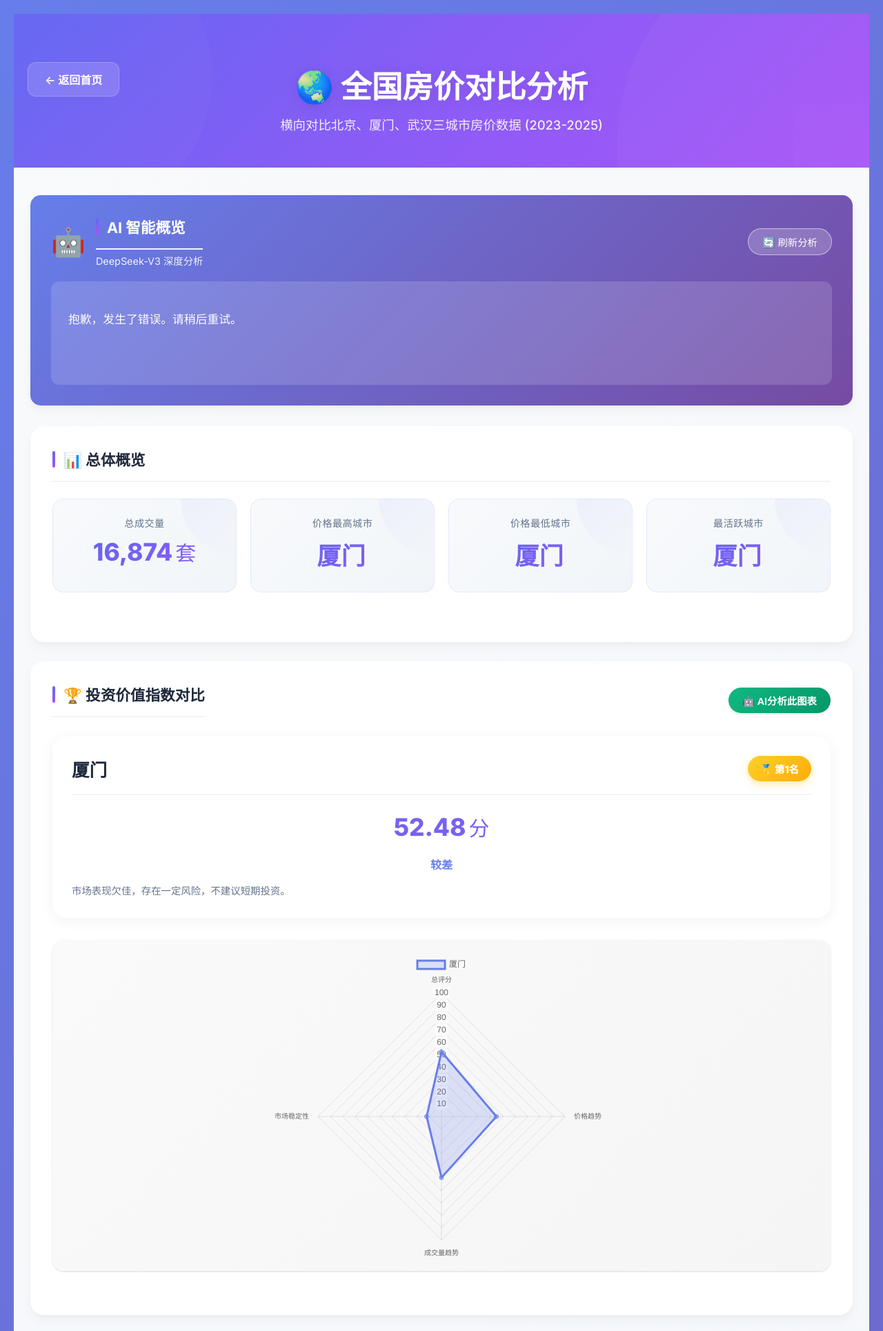
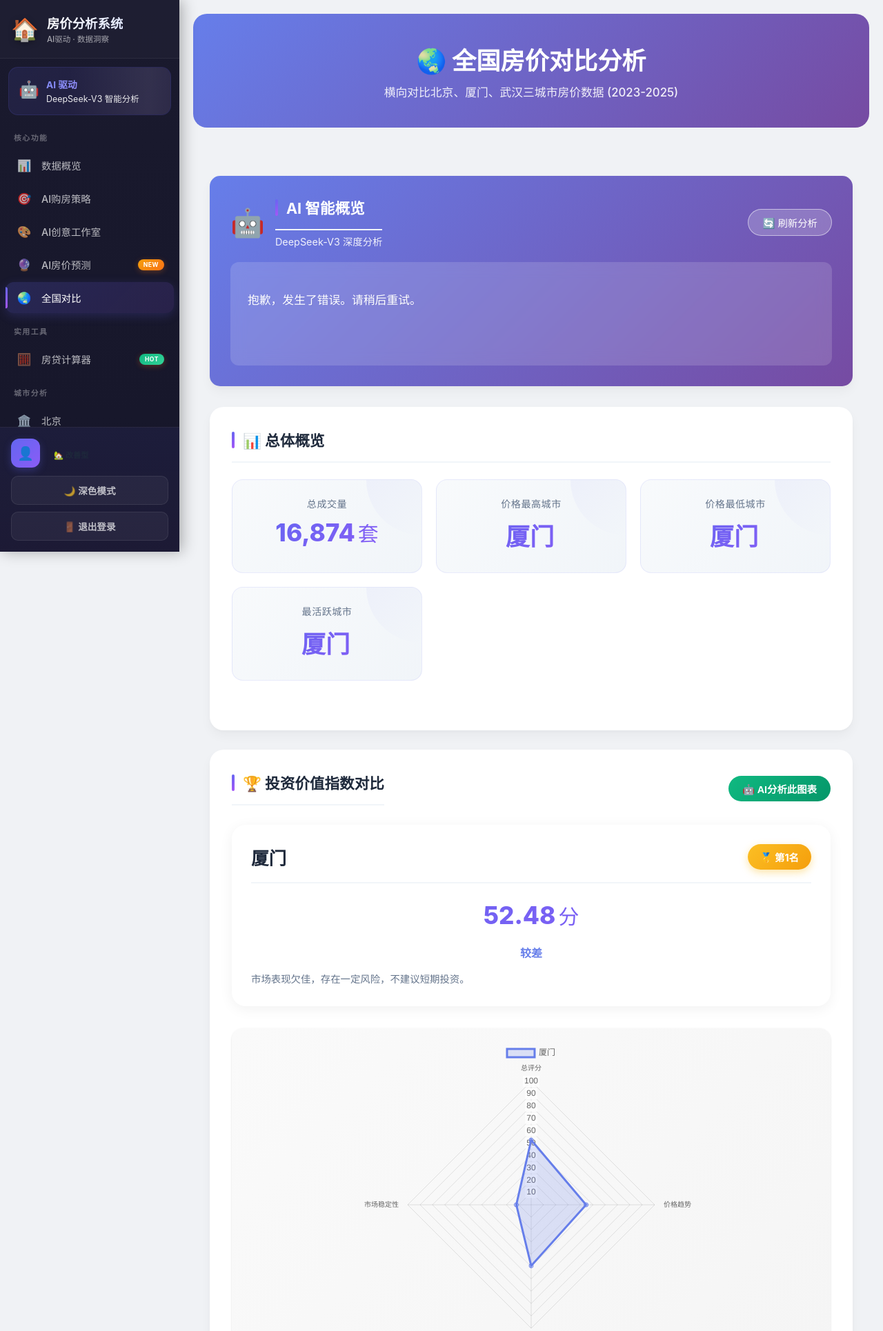
Before and after one commit to RuiyangSi/ai-housing-analyzer, a Flask app: page /national-comparison in a window 1280 px wide. Shown: the top 1930 px of the page at 69% size. Run offline with Flask 3, Linux system fonts and the light colour scheme; the visitor is signed in with stand-in values (Sample User, id 1); data that the repository does not hold is empty.

Commit message:
统一页面架构: national_comparison.html 使用 base_layout
- 全国对比页面改为继承 base_layout.html
- 现在有完整的侧边栏导航
- 支持房贷计算器、深色模式等功能
- 移除独立的返回首页按钮
- 添加深色模式样式支持

```diff
--- a/templates/national_comparison.html
+++ b/templates/national_comparison.html
@@ -1,16 +1,29 @@
-<!DOCTYPE html>
-<html lang="zh-CN">
-<head>
-    <meta charset="UTF-8">
-    <meta name="viewport" content="width=device-width, initial-scale=1.0">
-    <title>全国房价对比分析</title>
-    <link rel="stylesheet" href="{{ url_for('static', filename='css/style.css') }}">
+{% extends "base_layout.html" %}
+
+{% block title %}全国房价对比分析{% endblock %}
+
+{% block extra_styles %}
 <link rel="stylesheet" href="{{ url_for('static', filename='css/analysis.css') }}">
-    <link rel="stylesheet" href="{{ url_for('static', filename='css/modern-theme.css') }}">
-    <link href="https://fonts.googleapis.com/css2?family=Inter:wght@400;500;600;700;800&display=swap" rel="stylesheet">
 <style>
-        body {
-            font-family: 'Inter', -apple-system, BlinkMacSystemFont, "Segoe UI", Roboto, sans-serif;
+    .page-header {
+        background: linear-gradient(135deg, #667eea 0%, #764ba2 100%);
+        padding: 40px;
+        border-radius: 20px;
+        margin-bottom: 30px;
+        color: white;
+        text-align: center;
+    }
+
+    .page-header h1 {
+        margin: 0;
+        font-size: 2.2em;
+        font-weight: 800;
+    }
+
+    .page-header .subtitle {
+        margin: 10px 0 0 0;
+        opacity: 0.9;
+        font-size: 1.05em;
     }
 
     .comparison-grid {
@@ -207,16 +198,43 @@
     .volatility-card:hover {
         box-shadow: 0 8px 24px rgba(0, 0, 0, 0.1);
     }
+
+    /* 深色模式 */
+    body.dark-mode .city-card,
+    body.dark-mode .stat-box,
+    body.dark-mode .volatility-card {
+        background: linear-gradient(135deg, #1e293b 0%, #334155 100%);
+        border-color: #475569;
+    }
+
+    body.dark-mode .city-name {
+        color: #f1f5f9;
+    }
+
+    body.dark-mode .city-card-header {
+        border-color: #475569;
+    }
+
+    body.dark-mode .recommendation-card {
+        background: linear-gradient(135deg, #1e293b 0%, #334155 100%);
+    }
+
+    body.dark-mode .recommendation-item {
+        background: #0f172a;
+    }
+
+    body.dark-mode .comparison-chart {
+        background: linear-gradient(135deg, #1e293b 0%, #293548 100%);
+    }
 </style>
-</head>
-<body>
-    <div class="analysis-container">
-        <div class="analysis-header">
-            <div class="header-content">
-                <a href="/" class="back-btn">← 返回首页</a>
+{% endblock %}
+
+{% block content %}
+<div style="padding: 0;">
+    <!-- 页面头部 -->
+    <div class="page-header">
         <h1>🌏 全国房价对比分析</h1>
         <p class="subtitle">横向对比北京、厦门、武汉三城市房价数据 (2023-2025)</p>
-            </div>
     </div>
 
     <div id="loading-analysis" class="loading-section">
@@ -228,7 +246,7 @@
 
         <!-- AI智能概览 -->
         <div class="analysis-section" style="background: linear-gradient(135deg, #667eea 0%, #764ba2 100%); border-radius: 15px; padding: 30px; margin-bottom: 30px; color: white;">
-                <div style="display: flex; align-items: center; gap: 15px; margin-bottom: 20px;">
+            <div style="display: flex; align-items: center; gap: 15px; margin-bottom: 20px; flex-wrap: wrap;">
                 <span style="font-size: 2.5em;">🤖</span>
                 <div>
                     <h2 style="margin: 0; color: white;">AI 智能概览</h2>
@@ -271,7 +289,7 @@
 
         <!-- 投资指数对比 -->
         <div class="analysis-section">
-                <div style="display: flex; justify-content: space-between; align-items: center; margin-bottom: 20px;">
+            <div style="display: flex; justify-content: space-between; align-items: center; margin-bottom: 20px; flex-wrap: wrap; gap: 10px;">
                 <h2 style="margin: 0;">🏆 投资价值指数对比</h2>
                 <button onclick="analyzeChart('investment_comparison', 'investment-chart', '投资价值指数对比')" style="
                     background: linear-gradient(135deg, #10b981 0%, #059669 100%);
@@ -293,19 +309,12 @@
             <div class="chart-container comparison-chart">
                 <canvas id="investment-chart"></canvas>
             </div>
-                <div id="ai-insight-investment-chart" style="
-                    margin-top: 20px;
-                    padding: 20px;
-                    background: linear-gradient(135deg, #f0fdf4 0%, #dcfce7 100%);
-                    border-left: 4px solid #10b981;
-                    border-radius: 8px;
-                    display: none;
-                "></div>
+            <div id="ai-insight-investment-chart" style="margin-top: 20px; padding: 20px; background: linear-gradient(135deg, #f0fdf4 0%, #dcfce7 100%); border-left: 4px solid #10b981; border-radius: 8px; display: none;"></div>
         </div>
 
         <!-- 价格对比 -->
         <div class="analysis-section">
-                <div style="display: flex; justify-content: space-between; align-items: center; margin-bottom: 20px;">
+            <div style="display: flex; justify-content: space-between; align-items: center; margin-bottom: 20px; flex-wrap: wrap; gap: 10px;">
                 <h2 style="margin: 0;">💰 价格水平对比</h2>
                 <button onclick="analyzeChart('price_comparison', 'price-comparison-chart', '价格水平对比')" style="
                     background: linear-gradient(135deg, #10b981 0%, #059669 100%);
@@ -317,29 +326,20 @@
                     font-size: 0.9em;
                     font-weight: 600;
                     transition: all 0.3s ease;
-                        box-shadow: 0 2px 4px rgba(0,0,0,0.1);
-                    " onmouseover="this.style.transform='translateY(-2px)'; this.style.boxShadow='0 4px 8px rgba(0,0,0,0.15)'"
-                       onmouseout="this.style.transform='translateY(0)'; this.style.boxShadow='0 2px 4px rgba(0,0,0,0.1)'">
+                " onmouseover="this.style.transform='translateY(-2px)'" onmouseout="this.style.transform='translateY(0)'">
                     🤖 AI分析此图表
                 </button>
             </div>
             <div class="chart-container comparison-chart">
                 <canvas id="price-comparison-chart"></canvas>
             </div>
-                <div id="ai-insight-price-comparison-chart" style="
-                    margin-top: 20px;
-                    padding: 20px;
-                    background: linear-gradient(135deg, #f0fdf4 0%, #dcfce7 100%);
-                    border-left: 4px solid #10b981;
-                    border-radius: 8px;
-                    display: none;
-                "></div>
+            <div id="ai-insight-price-comparison-chart" style="margin-top: 20px; padding: 20px; background: linear-gradient(135deg, #f0fdf4 0%, #dcfce7 100%); border-left: 4px solid #10b981; border-radius: 8px; display: none;"></div>
             <div class="stats-grid" id="price-stats"></div>
         </div>
 
         <!-- 市场规模对比 -->
         <div class="analysis-section">
-                <div style="display: flex; justify-content: space-between; align-items: center; margin-bottom: 20px;">
+            <div style="display: flex; justify-content: space-between; align-items: center; margin-bottom: 20px; flex-wrap: wrap; gap: 10px;">
                 <h2 style="margin: 0;">📈 市场规模对比</h2>
                 <button onclick="analyzeChart('market_scale', 'market-scale-chart', '市场规模对比')" style="
                     background: linear-gradient(135deg, #10b981 0%, #059669 100%);
@@ -351,28 +351,19 @@
                     font-size: 0.9em;
                     font-weight: 600;
                     transition: all 0.3s ease;
-                        box-shadow: 0 2px 4px rgba(0,0,0,0.1);
-                    " onmouseover="this.style.transform='translateY(-2px)'; this.style.boxShadow='0 4px 8px rgba(0,0,0,0.15)'"
-                       onmouseout="this.style.transform='translateY(0)'; this.style.boxShadow='0 2px 4px rgba(0,0,0,0.1)'">
+                " onmouseover="this.style.transform='translateY(-2px)'" onmouseout="this.style.transform='translateY(0)'">
                     🤖 AI分析此图表
                 </button>
             </div>
             <div class="chart-container comparison-chart">
                 <canvas id="market-scale-chart"></canvas>
             </div>
-                <div id="ai-insight-market-scale-chart" style="
-                    margin-top: 20px;
-                    padding: 20px;
-                    background: linear-gradient(135deg, #f0fdf4 0%, #dcfce7 100%);
-                    border-left: 4px solid #10b981;
-                    border-radius: 8px;
-                    display: none;
-                "></div>
+            <div id="ai-insight-market-scale-chart" style="margin-top: 20px; padding: 20px; background: linear-gradient(135deg, #f0fdf4 0%, #dcfce7 100%); border-left: 4px solid #10b981; border-radius: 8px; display: none;"></div>
         </div>
 
         <!-- 增长率对比 -->
         <div class="analysis-section">
-                <div style="display: flex; justify-content: space-between; align-items: center; margin-bottom: 20px;">
+            <div style="display: flex; justify-content: space-between; align-items: center; margin-bottom: 20px; flex-wrap: wrap; gap: 10px;">
                 <h2 style="margin: 0;">📊 增长率对比</h2>
                 <button onclick="analyzeChart('growth_comparison', 'growth-chart', '增长率对比')" style="
                     background: linear-gradient(135deg, #10b981 0%, #059669 100%);
@@ -412,7 +394,7 @@
 
         <!-- 可负担性对比 -->
         <div class="analysis-section">
-                <div style="display: flex; justify-content: space-between; align-items: center; margin-bottom: 20px;">
+            <div style="display: flex; justify-content: space-between; align-items: center; margin-bottom: 20px; flex-wrap: wrap; gap: 10px;">
                 <h2 style="margin: 0;">💸 购房可负担性对比</h2>
                 <button onclick="analyzeChart('affordability', 'affordability-chart', '购房可负担性对比')" style="
                     background: linear-gradient(135deg, #10b981 0%, #059669 100%);
```
Also changed, not shown: other parts of templates/national_comparison.html (+12 -54 lines). Lines whose indentation alone changed are shown as unchanged.
